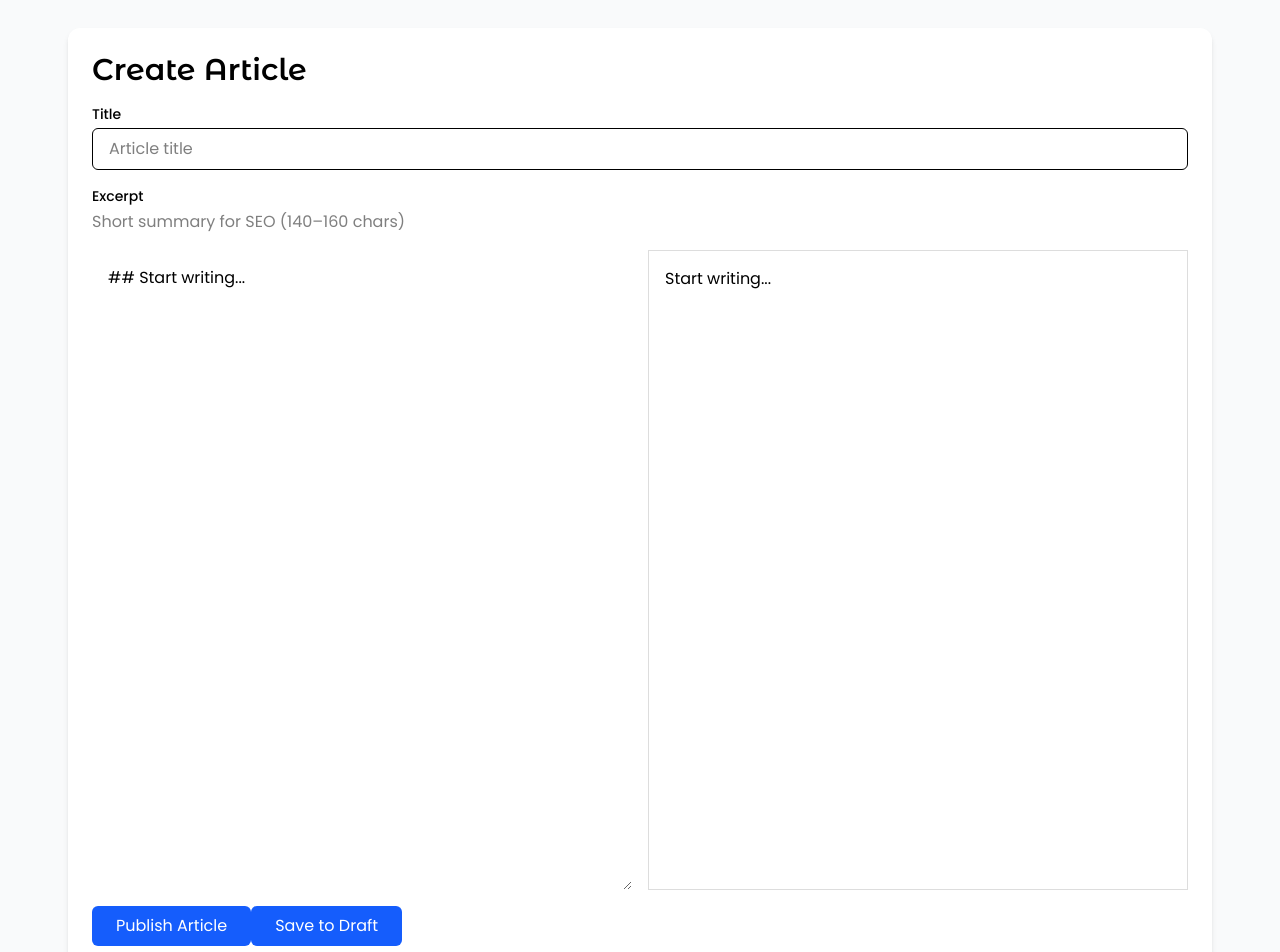
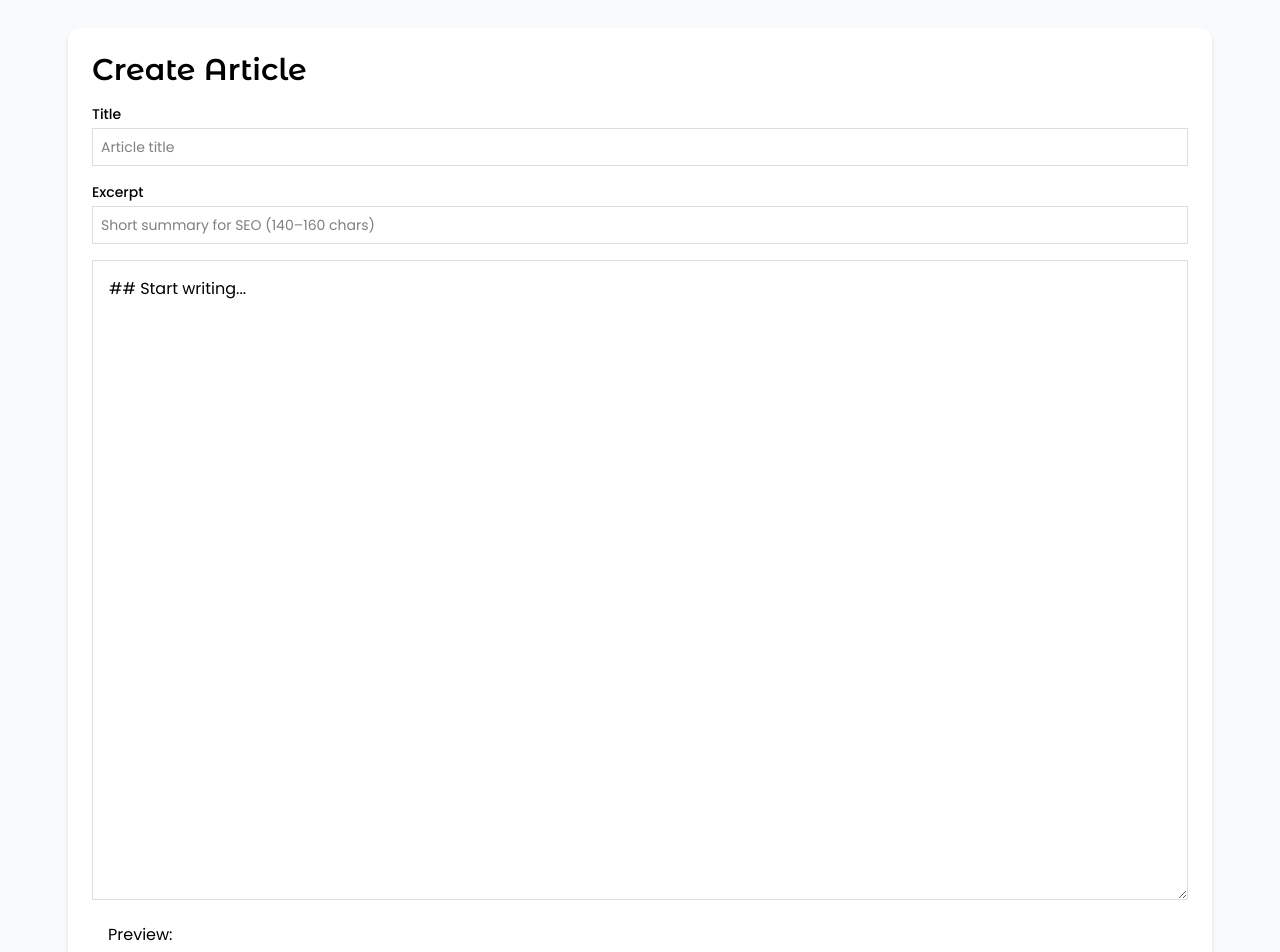
Before and after one commit to Wineshuga/portfolio2, a React (Vite) app: page /admin in a window 1280 px wide. Shown: the part 140-1092 px from the top of the page. Built offline with nearby package versions, Linux system fonts and the light colour scheme; no server answers; sample sign-in values are in the browser's storage.

Commit message:
Restyle editor

```diff
--- a/src/pages/admin/Editor.tsx
+++ b/src/pages/admin/Editor.tsx
@@ -70,7 +70,7 @@ export default function MarkdownEditor() {
                   value={title}
                   onChange={(e) => setTitle(e.target.value)}
                   placeholder="Article title"
-                  className="w-full px-4 py-2 border rounded-md focus:outline-none"
+                  className="w-full text-sm p-2 border border-[#ddd] focus:outline-none"
                 />
               </div>
               <div>
@@ -79,43 +79,33 @@ export default function MarkdownEditor() {
                 </label>
                 <input
                   type="text"
+                  className="border border-[#ddd]  w-full text-sm p-2"
                   placeholder="Short summary for SEO (140–160 chars)"
+                  max={160}
                   value={excerpt}
                   onChange={(e) => setExcerpt(e.target.value)}
                 />
               </div>
 
-              <div
-                style={{
-                  display: "grid",
-                  gridTemplateColumns: "1fr 1fr",
-                  gap: "1rem",
-                }}
-              >
+              <div>
                 <textarea
                   value={content}
                   onChange={(e) => setContent(e.target.value)}
-                  style={{ height: "80vh", padding: "1rem" }}
+                  className="p-4 h-[80vh] border border-[#ddd] w-full"
                 />
-
-                <div
-                  style={{
-                    padding: "1rem",
-                    height: "80vh",
-                    overflow: "auto",
-                    border: "1px solid #ddd",
-                  }}
-                >
+                <p className="m-4">Preview:</p>
+                <div className="p-4 h-[80vh] overflow-auto border border-[#ddd]">
                   <ReactMarkdown remarkPlugins={[remarkGfm]}>
                     {content}
                   </ReactMarkdown>
                 </div>
               </div>
+              <div className="flex justify-end gap-3">
                 <button
                   type="submit"
                   disabled={isLoading}
                   onClick={(e) => handleSubmit(e, "published")}
-                className="px-6 py-2 bg-blue-600 text-white rounded-md hover:bg-blue-700 transition"
+                  className="px-6 py-2 border border-[#e1d3b6] text-sm rounded-md"
                 >
                   {isLoading ? "Publishing..." : "Publish Article"}
                 </button>
@@ -123,10 +113,11 @@ export default function MarkdownEditor() {
                   type="button"
                   disabled={isLoading}
                   onClick={(e) => handleSubmit(e, "draft")}
-                className="px-6 py-2 bg-blue-600 text-white rounded-md hover:bg-blue-700 transition"
+                  className="px-6 py-2 border border-[#e1d3b6] text-sm rounded-md "
                 >
                   Save to Draft
                 </button>
+              </div>
             </form>
           </div>
         </div>
```
Lines whose indentation alone changed are shown as unchanged.
